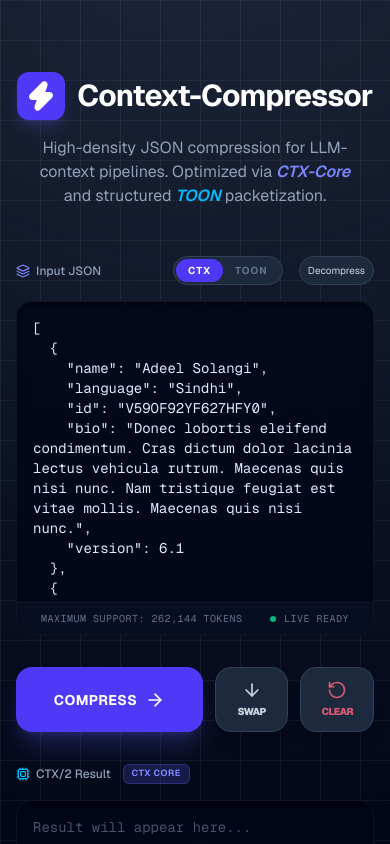
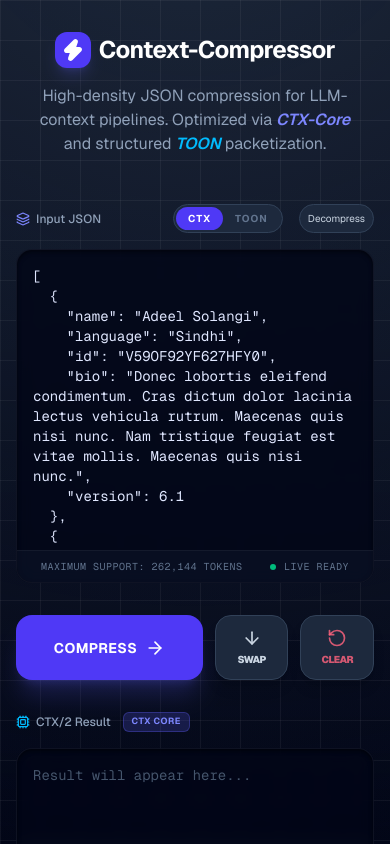
Before and after one commit to vinod365/context-compressor, a Next.js app: page / in a window 390 px wide. Shown: the top 844 px of the page. Built offline with nearby package versions, Linux system fonts and the light colour scheme.

Commit message:
feat: Implement a web interface for ctx-compressor with compression, decompression, and statistics display.

```diff
--- a/app/page.tsx
+++ b/app/page.tsx
@@ -465,18 +465,18 @@ export default function CompressorPage() {
   };
 
   return (
-    <main className="min-h-screen bg-grid flex flex-col items-center justify-start p-4 pt-18 md:p-12 selection:bg-indigo-500/30">
+    <main className="min-h-screen bg-grid flex flex-col items-center justify-start p-4 pt-8 md:p-12 selection:bg-indigo-500/30">
       {/* Header section */}
       <motion.div
         initial={{ opacity: 0, y: -20 }}
         animate={{ opacity: 1, y: 0 }}
         className="w-full max-w-7xl mb-12 text-center"
       >
-        <div className="flex items-center justify-center gap-3 mb-4">
-          <div className="bg-indigo-600 p-2 rounded-xl shadow-lg shadow-indigo-500/20">
-            <Zap className="w-8 h-8 text-white fill-white" />
+        <div className="flex items-center justify-center gap-2 md:gap-3 mb-4">
+          <div className="bg-indigo-600 p-1.5 md:p-2 rounded-xl shadow-lg shadow-indigo-500/20">
+            <Zap className="w-6 h-6 md:w-8 md:h-8 text-white fill-white" />
           </div>
-          <h1 className="text-3xl font-bold tracking-tight text-white sm:text-5xl">
+          <h1 className="text-2xl min-[400px]:text-3xl sm:text-5xl font-bold tracking-tight text-white whitespace-nowrap">
             Context-Compressor
           </h1>
         </div>
```
